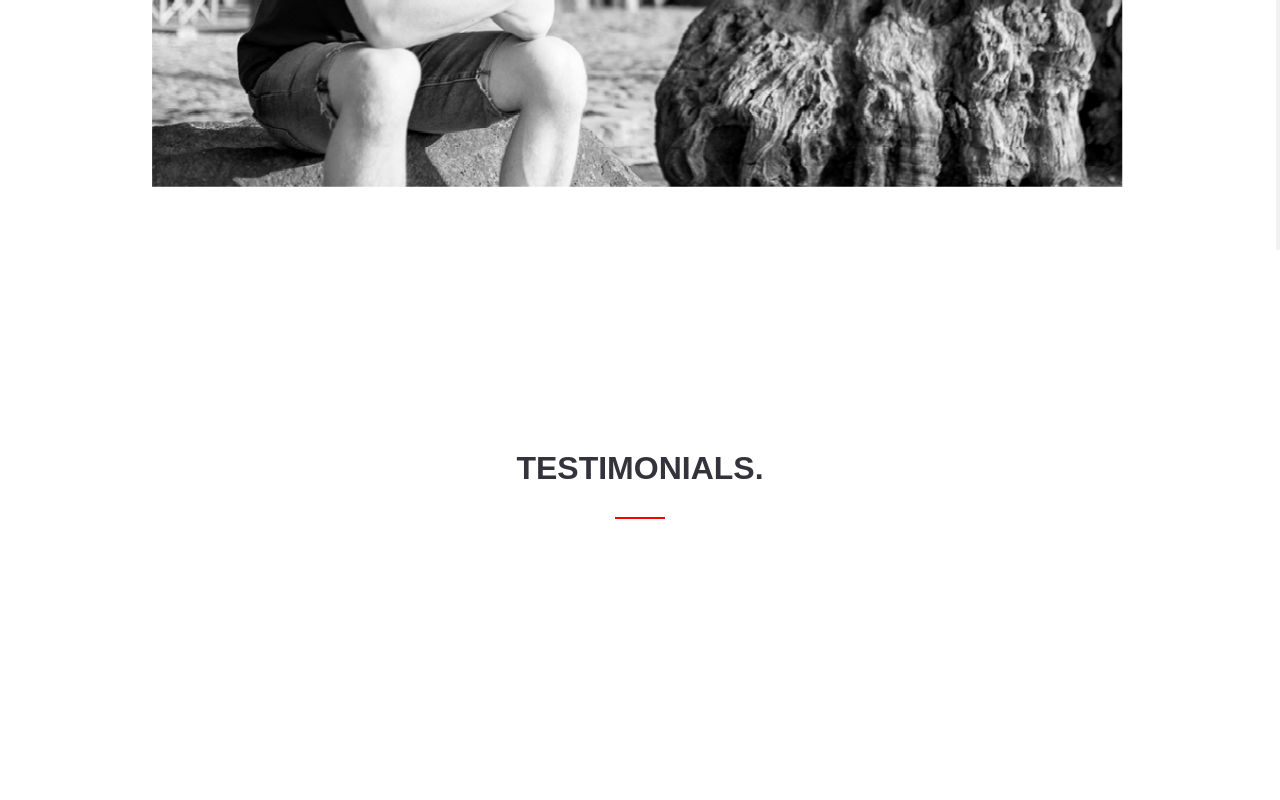
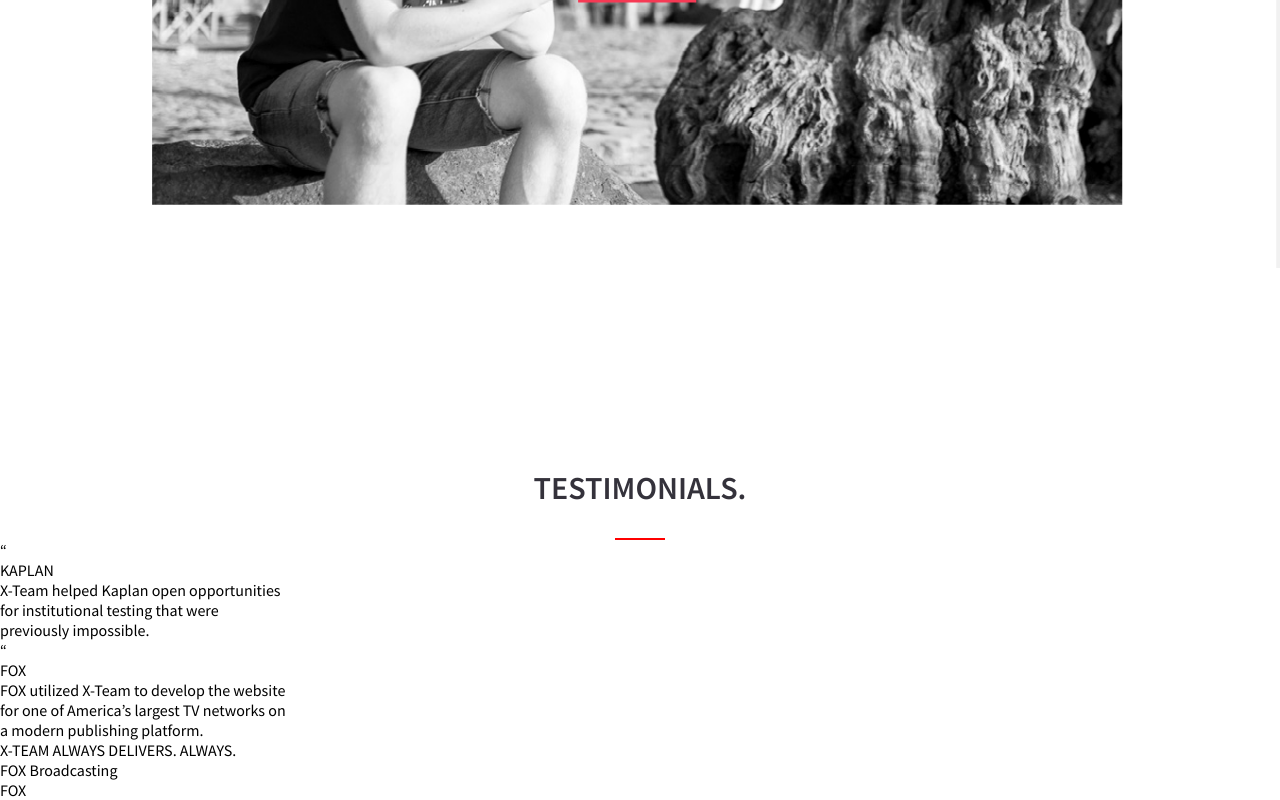
Before and after one commit to hamzahere88/x-team_mokup, a plain HTML site: page index.html in a window 1280 px wide. Shown: the part 3906-4706 px from the top of the page. Before the commit the page ends 4425 px from the top, so only its background shows below. Drawn offline with nearby package versions, Linux system fonts and the light colour scheme.

Commit message:
update:screen6_footer

```diff
--- a/index.html
+++ b/index.html
@@ -5,10 +5,7 @@
     <meta name="viewport" content="width=device-width, initial-scale=1.0" />
     <meta http-equiv="X-UA-Compatible" content="ie=edge" />
     <!-- font link -->
-    <link
-      href="https://fonts.googleapis.com/css?family=Open+Sans:300,300i,400,400i,600,600i,700,700i,800,800i&display=swap"
-      rel="stylesheet"
-    />
+    <link href="https://fonts.googleapis.com/css?family=Source+Sans+Pro:300,300i,400,400i,600&display=swap" rel="stylesheet">
     <title>Document</title>
     <link rel="stylesheet" href="style.css" />
   </head>
@@ -251,7 +248,31 @@
       <p class="s7_heading">TESTIMONIALS.</p>
       <!-- red line -->
       <div class="redline"></div>
+      <!-- screen6 me left saide me niche down footer  -->
+      <!-- screen6 footer jis me do section he ek hi line me  -->
+      <!-- space arounfd kar ne k lye fllex lagane k lye -->
     </div>
-
+      <div class="screen6_footer">
+        <!-- screen6 me right saide me niche down footer  -->
+      <div class="scr6_lft_footer">
+        <p class="“">“</p>
+        <p>KAPLAN</p>
+        <p>X-Team helped Kaplan open opportunities</p>
+        <p>for institutional testing that were</p>
+        <p>previously impossible.</p>
+      </div>
+       <!-- screen6 me right saide me niche down footer  -->
+       <div class="scr6_right_footer">
+        <p class="“">“</p>
+         <p>FOX</p>
+         <p>FOX utilized X-Team to develop the website</p>
+         <p>for one of America’s largest TV networks on</p>
+         <p>a modern publishing platform.</p>
+         <!-- red text of tis section -->
+         <p>X-TEAM ALWAYS DELIVERS. ALWAYS.</p>
+         <p>FOX Broadcasting</p>
+         <p>FOX</p>
+    </div>
+  </div>
   </body>
 </html>
--- a/style.css
+++ b/style.css
@@ -3,7 +3,7 @@
   margin: 0px;
 }
 body {
-  font-family: sans-serif;
+  font-family: 'Source Sans Pro', sans-serif;
 }
 header {
   display: flex;
@@ -429,3 +429,14 @@ color: #5f5e65;
   font-weight: 800;
   color: #34323b;
 }
+/* screen 6 footer */
+.creen6_footer
+{
+  display: flex;
+  justify-content: space-around;
+}
+.scr6_lft_footer
+{
+  display: flex;
+  flex-direction: column;
+}
```
